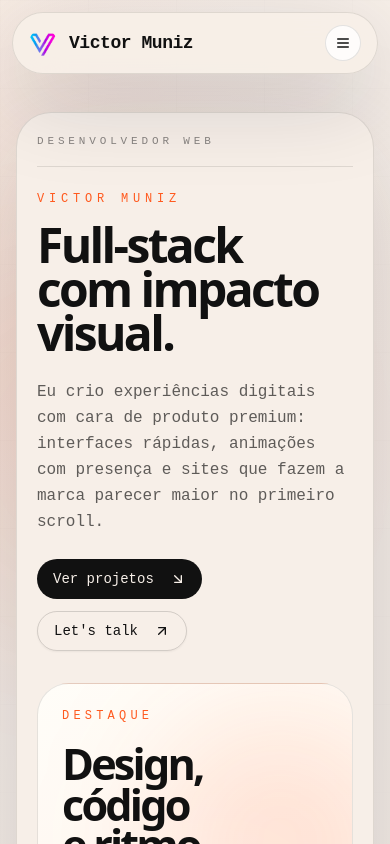
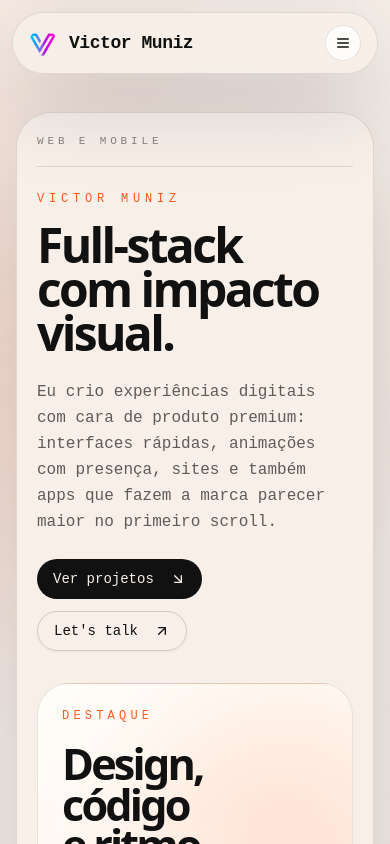
Before and after one commit to Victor-Munizdev/portfolio, a Next.js app: page / in a window 390 px wide. Shown: the top 844 px of the page. Built offline with nearby package versions, Linux system fonts and the light colour scheme.

Commit message:
feat: update hero section text to include mobile development focus

```diff
--- a/components/hero.tsx
+++ b/components/hero.tsx
@@ -21,7 +21,7 @@ export function Hero() {
           transition={{ duration: 0.7 }}
         >
           <div className="flex flex-wrap items-center justify-between gap-3 border-b border-black/10 pb-4 text-[11px] uppercase tracking-[0.35em] text-black/45 md:pb-5">
-            <span>Desenvolvedor Web</span>
+            <span>WEB e MOBILE</span>
           </div>
 
           <div className="grid gap-8 pt-6 md:grid-cols-[1.15fr_0.85fr] md:items-center md:pt-8">
@@ -39,8 +39,8 @@ export function Hero() {
 
               <p className="max-w-2xl text-base leading-relaxed text-black/62 md:text-xl">
                 Eu crio experi&ecirc;ncias digitais com cara de produto premium:
-                interfaces r&aacute;pidas, anima&ccedil;&otilde;es com presen&ccedil;a e sites que
-                fazem a marca parecer maior no primeiro scroll.
+                interfaces r&aacute;pidas, anima&ccedil;&otilde;es com presen&ccedil;a, sites e tamb&eacute;m apps
+                que fazem a marca parecer maior no primeiro scroll.
               </p>
 
               <div className="flex flex-wrap gap-3">
```
